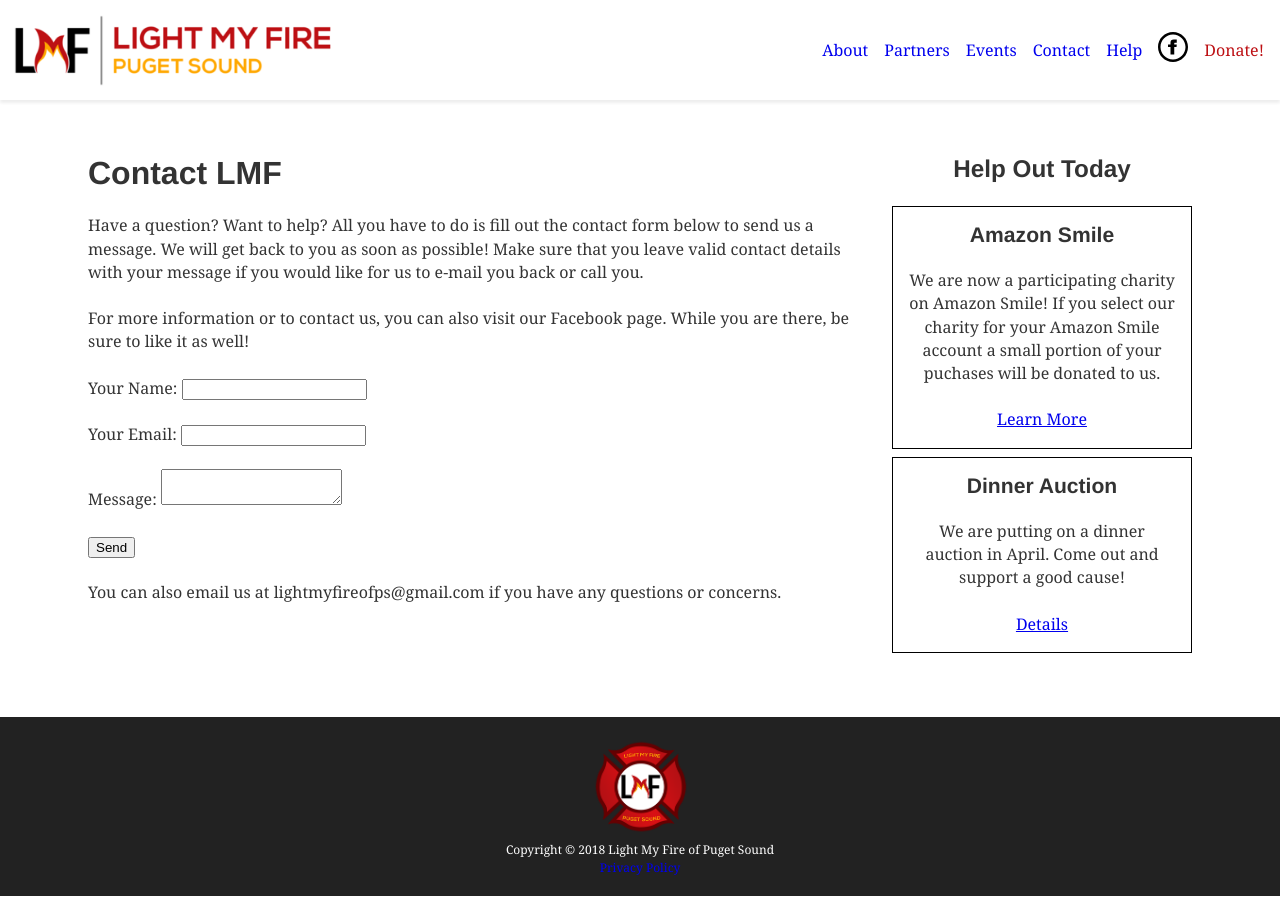
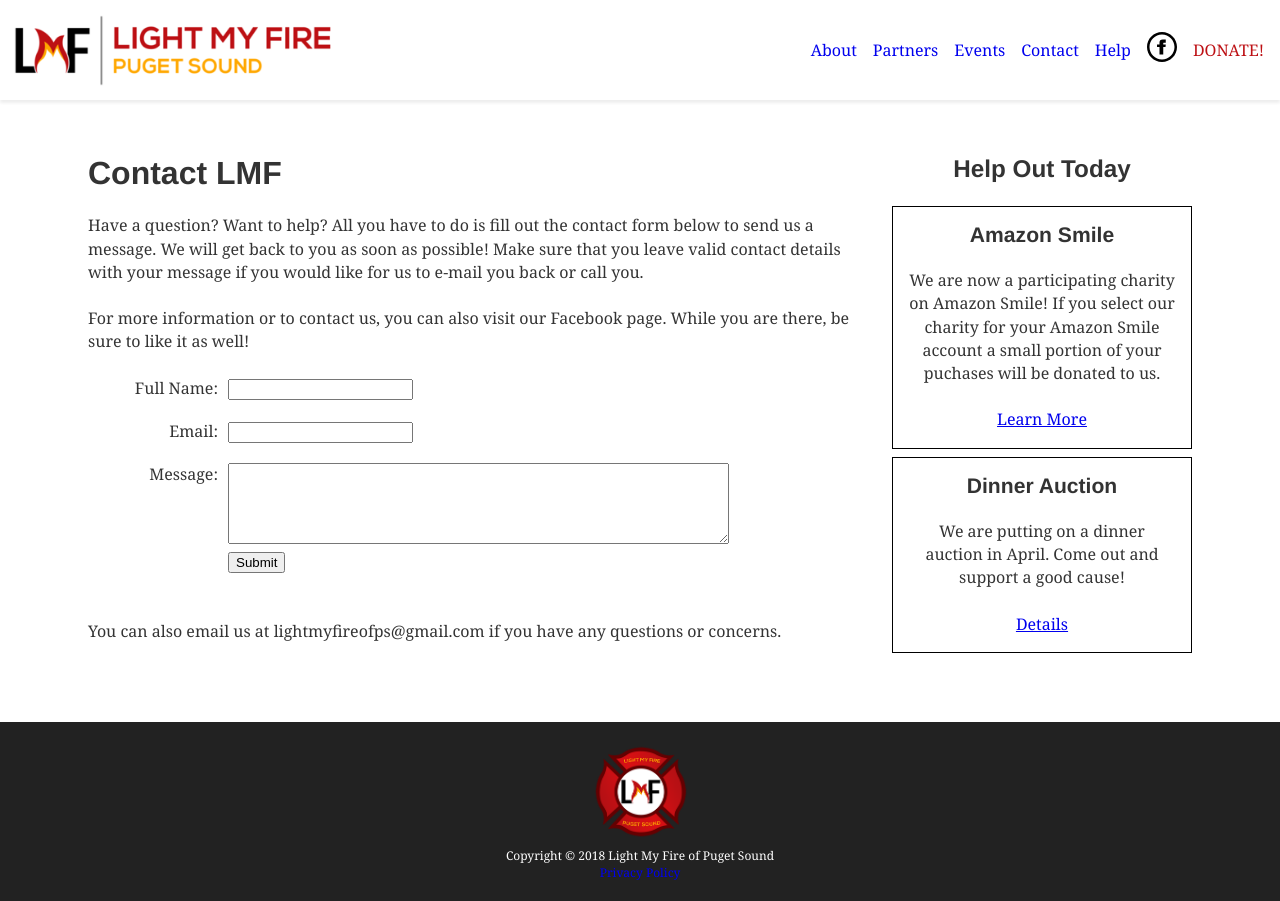
Before and after one commit to Schmidt-Aaron/lmf_site, a Gatsby site: page /contact in a window 1280 px wide. Built offline with nearby package versions, Linux system fonts and the light colour scheme; Gatsby itself is replaced by a stand-in of ours.

Commit message:
contact form styles

```diff
--- a/src/components/ContactForm.js
+++ b/src/components/ContactForm.js
@@ -1,6 +1,16 @@
 /** @jsx jsx */
 import React from "react";
 import { css, jsx } from "@emotion/core";
+import styled from "@emotion/styled";
+
+const Label = styled.label`
+  display: inline-block;
+  min-width: 140px;
+  text-align: right;
+  vertical-align: top;
+  padding-right: 10px;
+  margin-bottom: 20px;
+`;
 
 const ContactForm = () => {
   return (
@@ -10,27 +20,24 @@ const ContactForm = () => {
       data-netlify="true"
       action="/thanks"
       netlify-honeypot="bot-field"
-      netlify
+      netlify="true"
     >
-      <input hidden className="contact" name="bot-field" />
-      <p>
-        <label for="name">
-          Your Name: <input type="text" name="name" />
-        </label>
-      </p>
-      <p>
-        <label for="email">
-          Your Email: <input type="email" name="email" />
-        </label>
-      </p>
-      <p>
-        <label for="message">
-          Message: <textarea name="message" />
-        </label>
-      </p>
-      <p>
-        <button type="submit">Send</button>
-      </p>
+      <fieldset style={{ border: `0 solid black` }}>
+        <input hidden className="contact" name="bot-field" />
+        <Label htmlfor="name">Full Name:</Label>
+        <input type="text" name="name" />
+        <br />
+        <Label htmlfor="email">Email:</Label>
+        <input type="email" name="email" />
+        <br />
+        <Label htmlfor="message">Message: </Label>
+        <textarea name="message" rows="5" cols="60" />
+        <p>
+          <button type="submit" style={{ marginLeft: `140px` }}>
+            Submit
+          </button>
+        </p>
+      </fieldset>
     </form>
   );
 };
--- a/src/components/NavMenu.js
+++ b/src/components/NavMenu.js
@@ -71,7 +71,14 @@ export default () => (
           marginRight: `1rem`
         }}
       >
-        <a href={donate} css={{ textDecoration: `none`, color: `#bd1014` }}>
+        <a
+          href={donate}
+          css={{
+            textDecoration: `none`,
+            color: `#bd1014`,
+            textTransform: `uppercase`
+          }}
+        >
           Donate!
         </a>
       </li>
--- a/src/components/styled.js
+++ b/src/components/styled.js
@@ -1,6 +1,7 @@
 /** @jsx jsx */
 import React from "react";
 import { css, jsx } from "@emotion/core";
+import styled from "@emotion/styled";
 
 // commonly used styled components go here
 
```
